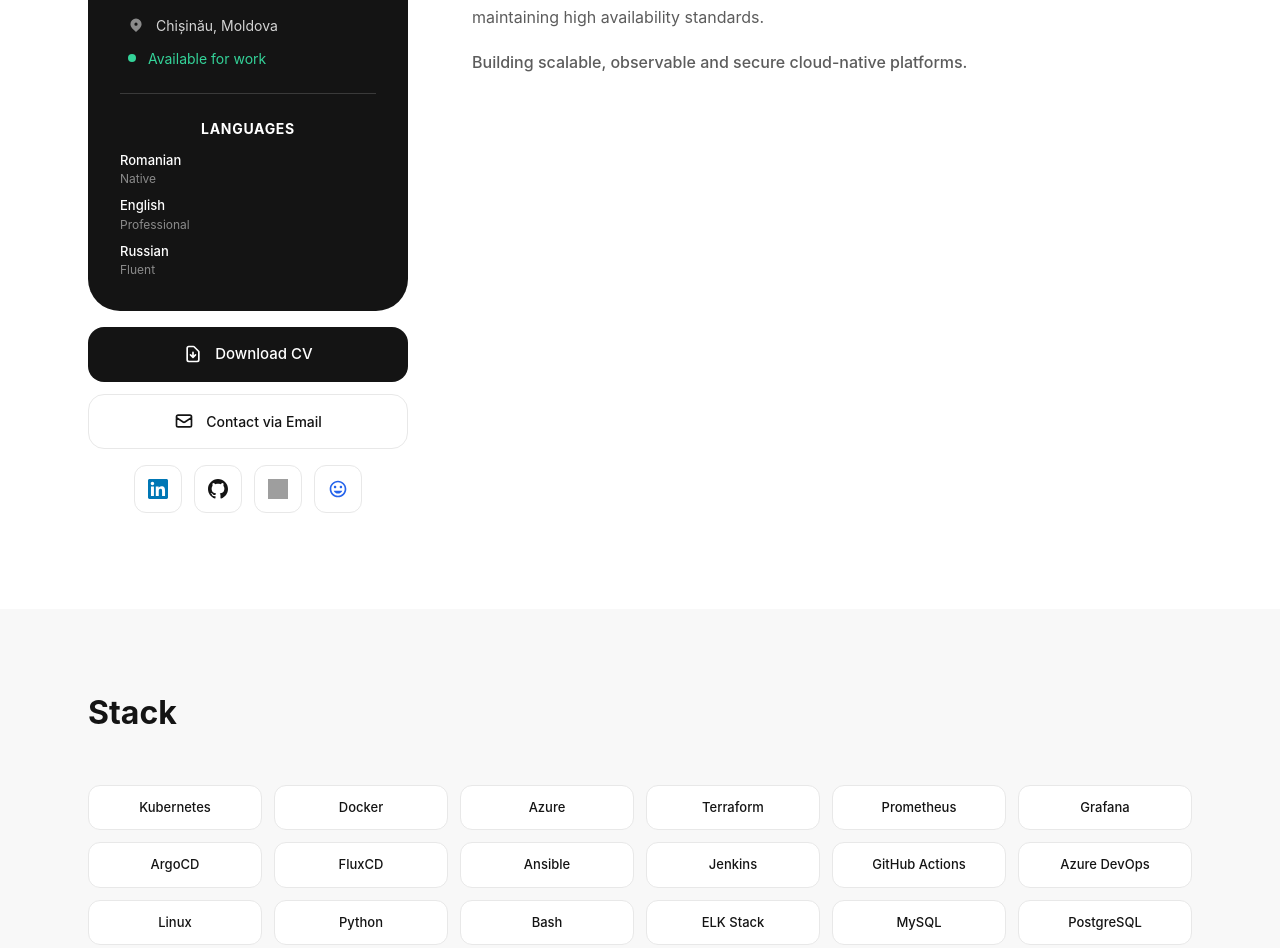
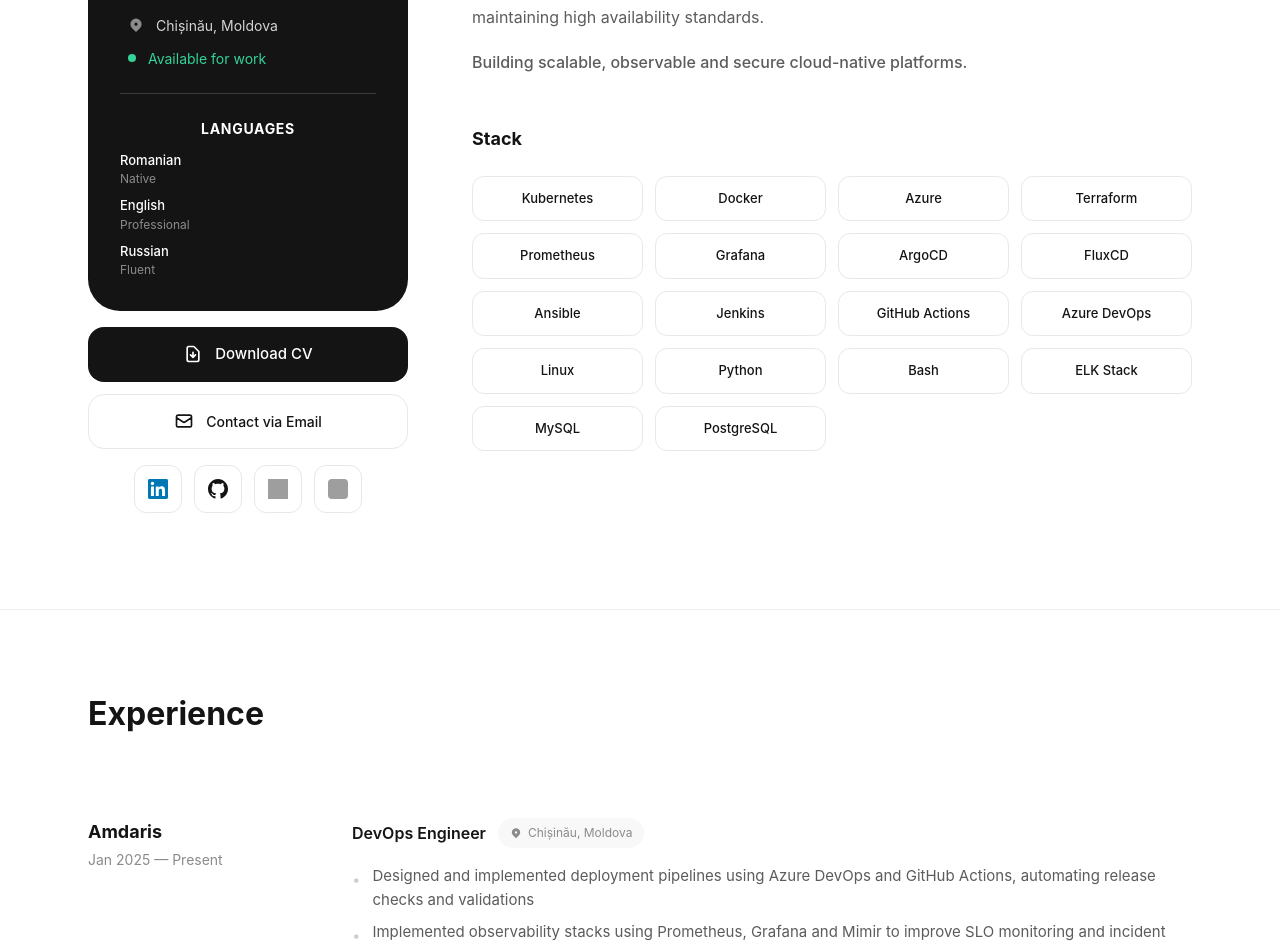
Before and after one commit to andriesh/devopsexpert, a React (Vite) app in the folder react_portofolio/: page / in a window 1280 px wide. Shown: the part 401-1349 px from the top of the page. Built offline with nearby package versions, Linux system fonts and the light colour scheme; grey boxes are pictures that could not be loaded.

Commit message:
Change sections

```diff
--- a/react_portofolio/src/App.jsx
+++ b/react_portofolio/src/App.jsx
@@ -132,7 +132,7 @@
                   <img src="https://img.icons8.com/?size=96&id=imamZukNSZr3&format=png" alt="Credly" className="w-5 h-5" />
                 </a>
                 <a href="https://www.cncf.io/training/kubestronaut/?_sft_lf-country=md&p=andrei-rusnac" target="_blank" rel="noreferrer" className={`w-12 h-12 rounded-xl flex items-center justify-center transition-all ${isDark ? 'bg-[#2a2a2a] border border-[#3a3a3a] hover:bg-[#3a3a3a] hover:border-[#4a4a4a]' : 'bg-white border border-[#e8e8e8] hover:bg-[#f8f8f8] hover:border-[#d0d0d0]'}`}>
-                  <svg className="w-5 h-5" viewBox="0 0 24 24" fill="none" xmlns="http://www.w3.org/2000/svg"><path d="M12 2C6.48 2 2 6.48 2 12s4.48 10 10 10 10-4.48 10-10S17.52 2 12 2zm0 18c-4.41 0-8-3.59-8-8s3.59-8 8-8 8 3.59 8 8-3.59 8-8 8zm3.5-9c.83 0 1.5-.67 1.5-1.5S16.33 8 15.5 8 14 8.67 14 9.5s.67 1.5 1.5 1.5zm-7 0c.83 0 1.5-.67 1.5-1.5S9.33 8 8.5 8 7 8.67 7 9.5 7.67 11 8.5 11zm3.5 6.5c2.33 0 4.31-1.46 5.11-3.5H6.89c.8 2.04 2.78 3.5 5.11 3.5z" fill="currentColor" className="text-blue-600"/></svg>
+                  <img src="https://avatars.githubusercontent.com/u/13455738?s=200&v=4" alt="CNCF" className="w-5 h-5 rounded" />
                 </a>
               </div>
             </div>
@@ -151,17 +151,11 @@
                   Building scalable, observable and secure cloud-native platforms.
                 </p>
               </div>
-            </div>
-          </div>
-        </div>
-      </header>
 
-      {/* Stack Section */}
-      <section className={`py-20 transition-colors duration-300 ${isDark ? 'bg-[#0f0f0f]' : 'bg-[#f8f8f8]'}`}>
-        <div className="max-w-6xl mx-auto px-6">
-          <h2 className={`text-[32px] font-bold mb-12 transition-colors duration-300 ${isDark ? 'text-white' : 'text-[#141414]'}`}>Stack</h2>
-
-          <div className="grid grid-cols-2 sm:grid-cols-3 md:grid-cols-4 lg:grid-cols-6 gap-3">
+              {/* Stack */}
+              <div className="mt-12">
+                <h3 className={`text-[18px] font-bold mb-6 transition-colors duration-300 ${isDark ? 'text-white' : 'text-[#141414]'}`}>Stack</h3>
+                <div className="grid grid-cols-2 sm:grid-cols-3 md:grid-cols-4 gap-3">
                   <StackItem isDark={isDark} name="Kubernetes" />
                   <StackItem isDark={isDark} name="Docker" />
                   <StackItem isDark={isDark} name="Azure" />
@@ -182,7 +176,10 @@
                   <StackItem isDark={isDark} name="PostgreSQL" />
                 </div>
               </div>
-      </section>
+            </div>
+          </div>
+        </div>
+      </header>
 
       {/* Experience Section */}
       <section className={`py-20 transition-colors duration-300 ${isDark ? 'bg-[#1a1a1a] border-t border-[#2a2a2a]' : 'bg-white border-t border-[#f0f0f0]'}`}>
```
Lines whose indentation alone changed are shown as unchanged.
